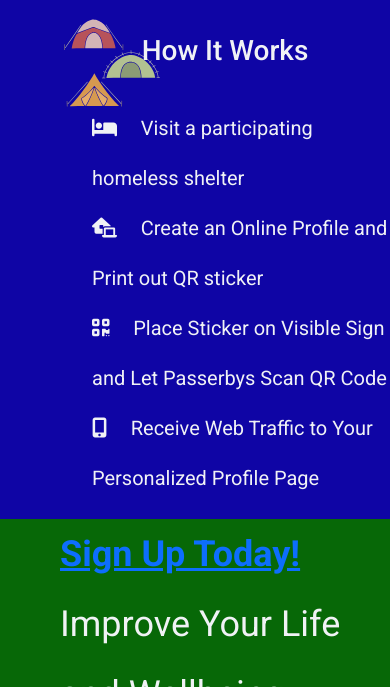
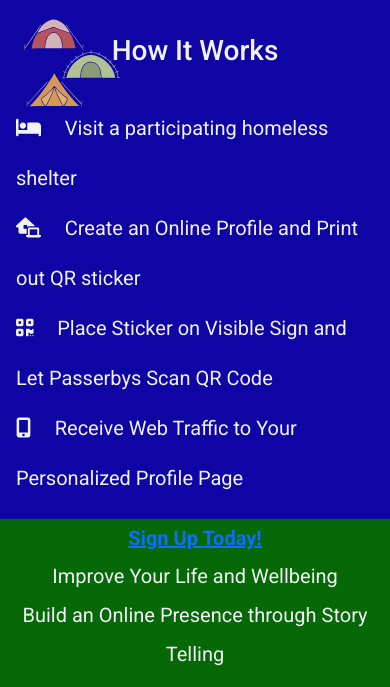
Before and after one commit to nebula1989/UpOnYourLuck, a Django app: page / in a window 390 px wide. Shown: the part 457-1144 px from the top of the page. Run offline with Django 4.2, Linux system fonts and the light colour scheme; some libraries are stand-ins or nearby versions.

Commit message:
added mobile responsive design for landing-page

```diff
--- a/welcome/static/welcome/styles.css
+++ b/welcome/static/welcome/styles.css
@@ -4,6 +4,10 @@
   --font-size-small: 1.25rem;
   --font-size-medium: 1.75rem;
   --font-size-large: 2.25rem;
+
+  --font-size-large-phone: 1.5rem;
+  --font-size-small-phone: 0.75rem;
+  --font-size-medium-phone: 1rem;
 }
 
 body {
@@ -152,17 +156,17 @@ body {
   align-items: center;
   justify-content: right;
   width: 100%;
-  background: url("background-images/nurse.svg");
+  /* background: url("background-images/nurse.svg");
   background-repeat: no-repeat;
-  background-size: 20em;
+  background-size: 20em; */
 }
 
 .donator-advantages-right ul {
-  padding-right: 3.75em;
+  padding-right: 2em;
 }
 
 .donator-advantages-right li {
-  font-size: var(--font-size-large);
+  font-size: var(--font-size-medium);
   list-style-type: none;
   line-height: 4.375rem;
 }
@@ -223,7 +227,7 @@ footer p {
   text-align: center;
 }
 
-/* Mobile Media Query */
+/***************** Tablet Media Query *************/
 @media (max-width: 991px) {
   body {
     width: 100%;
@@ -231,10 +235,19 @@ footer p {
 
   .register-cta {
     background-size: cover;
-
+    background-position: left;
     width: 100%;
     flex-direction: column;
     justify-content: center;
+    padding: 0.625em 0.625em 0.625em 0.625em;
+  }
+
+  .register-cta br {
+    display: none;
+  }
+
+  .register-cta h1 {
+    text-align: center;
   }
 
   #right-register-buttons {
@@ -251,6 +264,7 @@ footer p {
   .business-process {
     background-position: top left 3em;
     background-size: 8em 8em;
+    padding-left: 0;
   }
 
   .business-process h2 {
@@ -280,8 +294,31 @@ footer p {
     align-items: center;
   }
 
+  .homeless-advantages li {
+    font-size: var(--font-size-medium);
+    list-style-type: none;
+    line-height: 3.403rem;
+  }
+
+  .homeless-advantages li:first-child {
+    text-align: center;
+  }
+
   .homeless-advantages-right img {
     max-width: 100%;
+  }
+
+  .homeless-advantages-left {
+    padding: 0;
+  }
+
+  .homeless-advantages-left ul {
+    width: 100%;
+  }
+
+  .homeless-advantages-left ul li {
+    width: 100%;
+    text-align: center;
   }
 
   /* donator-advantages */
@@ -305,6 +342,15 @@ footer p {
     background-size: 10em;
   }
 
+  .donator-advantages-right ul {
+    width: 100%;
+  }
+
+  .donator-advantages-right li {
+    text-align: center;
+    font-size: var(--font-size-large-phone);
+  }
+
   /* Reviews */
   .reviews {
     flex-direction: column;
@@ -326,3 +372,51 @@ footer p {
     margin-top: 1em;
   }
 }
+
+/**************** Mobile phone Media Query **************/
+@media (max-width: 450px) {
+  /* Register section */
+  .register-cta h1 {
+    font-size: var(--font-size-medium);
+  }
+
+  #right-register-buttons {
+    flex-direction: row;
+    gap: 1em;
+  }
+
+  /* Business Process section */
+
+  .business-process {
+    background-position: top left 0.5em;
+  }
+
+  .business-process ol {
+    padding-left: 1em;
+    padding-right: 1em;
+  }
+
+  /* Homeless Advantages section */
+  .homeless-advantages-left {
+    padding-left: 1em;
+    padding-right: 1em;
+  }
+
+  .homeless-advantages li {
+    font-size: var(--font-size-small);
+    list-style-type: none;
+    line-height: 2.431rem;
+  }
+
+  /* Donator Advantages section */
+  .donator-advantages-right li {
+    font-size: var(--font-size-large-phone);
+    line-height: 3.403rem;
+    text-align: center;
+  }
+
+  /* Reviews section */
+  .review p {
+    font-size: var(--font-size-medium-phone);
+  }
+}
```
